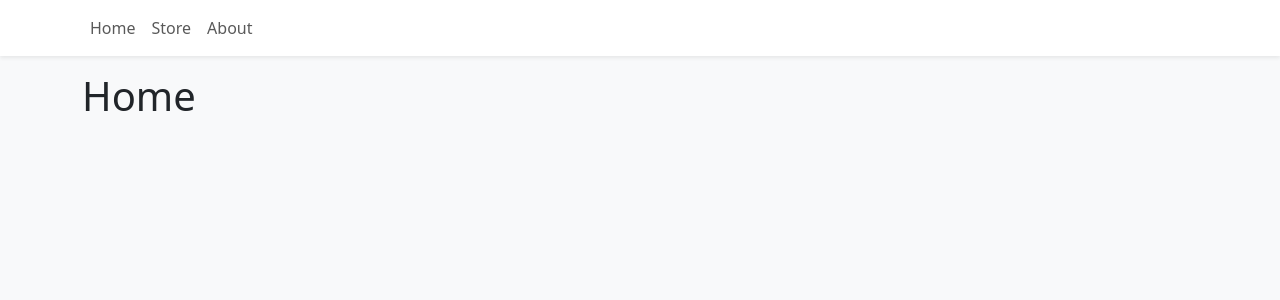
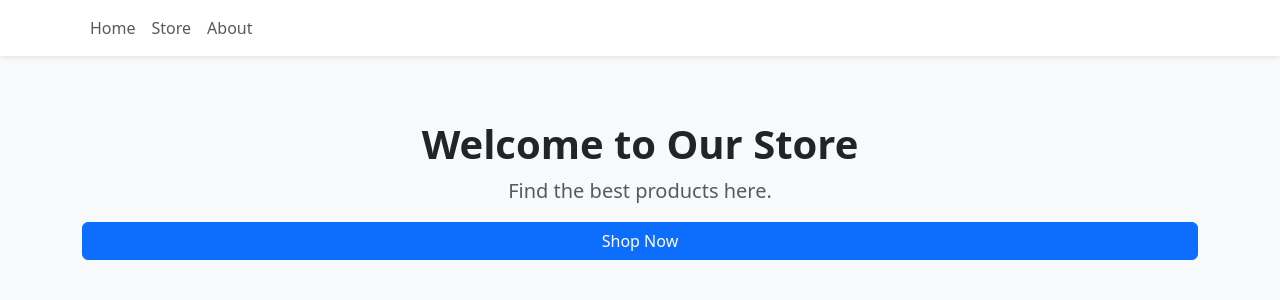
Before and after one commit to Pawina85/Shopping-Cart, a React (Vite) app: page / in a window 1280 px wide. Shown: the top 300 px of the page. Built offline with nearby package versions, Linux system fonts and the light colour scheme.

Commit message:
Ubdate store and give based structure to Home page

```diff
--- a/src/pages/Home.tsx
+++ b/src/pages/Home.tsx
@@ -1,3 +1,15 @@
+import { Button, Col, Container, Row } from "react-bootstrap";
+
 export function Home() {
-    return <h1>Home </h1>
+    return (
+    <Container className="py-5">
+        <Row className="text-center mb-5">
+            <Col>
+            <h1 className="fw-bold">Welcome to Our Store</h1>
+            <p className="text-muted fs-5">Find the best products here.</p>
+            </Col>
+            <Button href="/store">Shop Now</Button>
+        </Row>
+    </Container>
+    )
 }
```
Also changed, not shown: src/components/layout/Section.tsx (added, +12 -0 lines).
